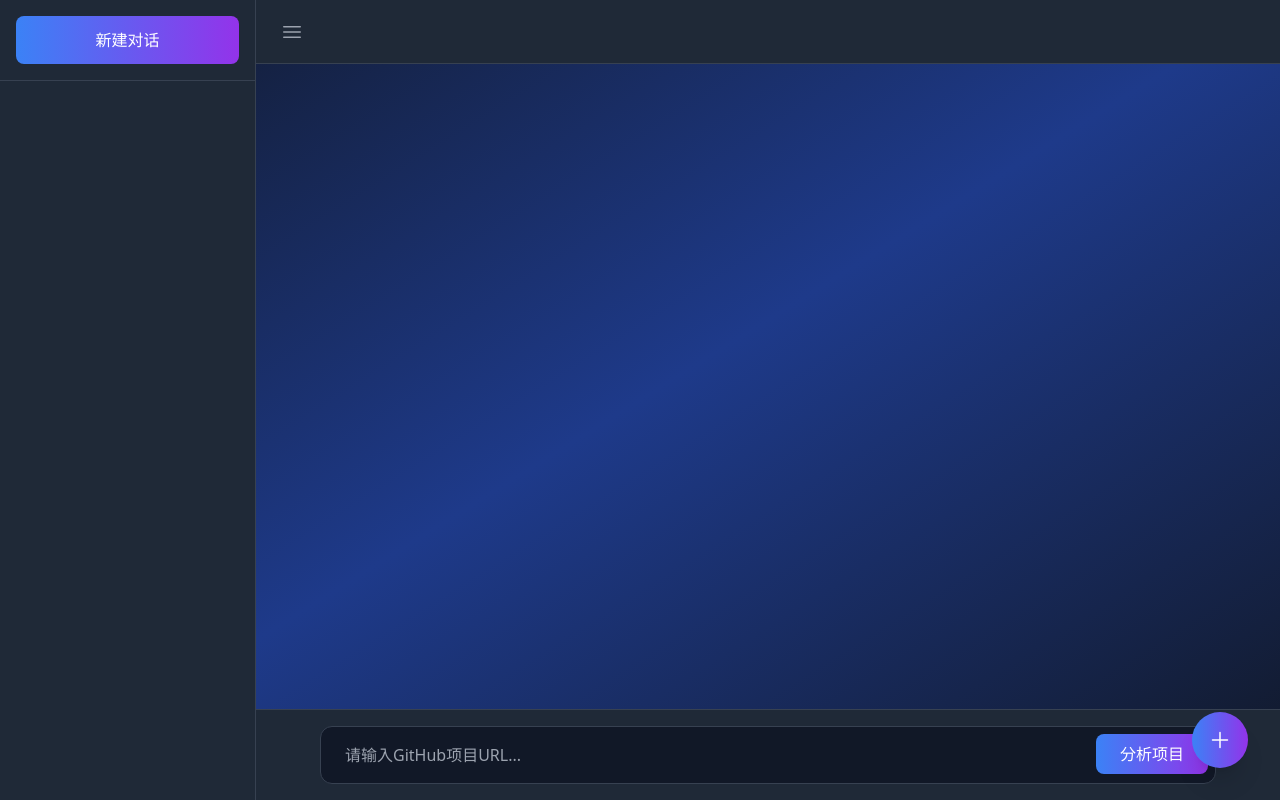
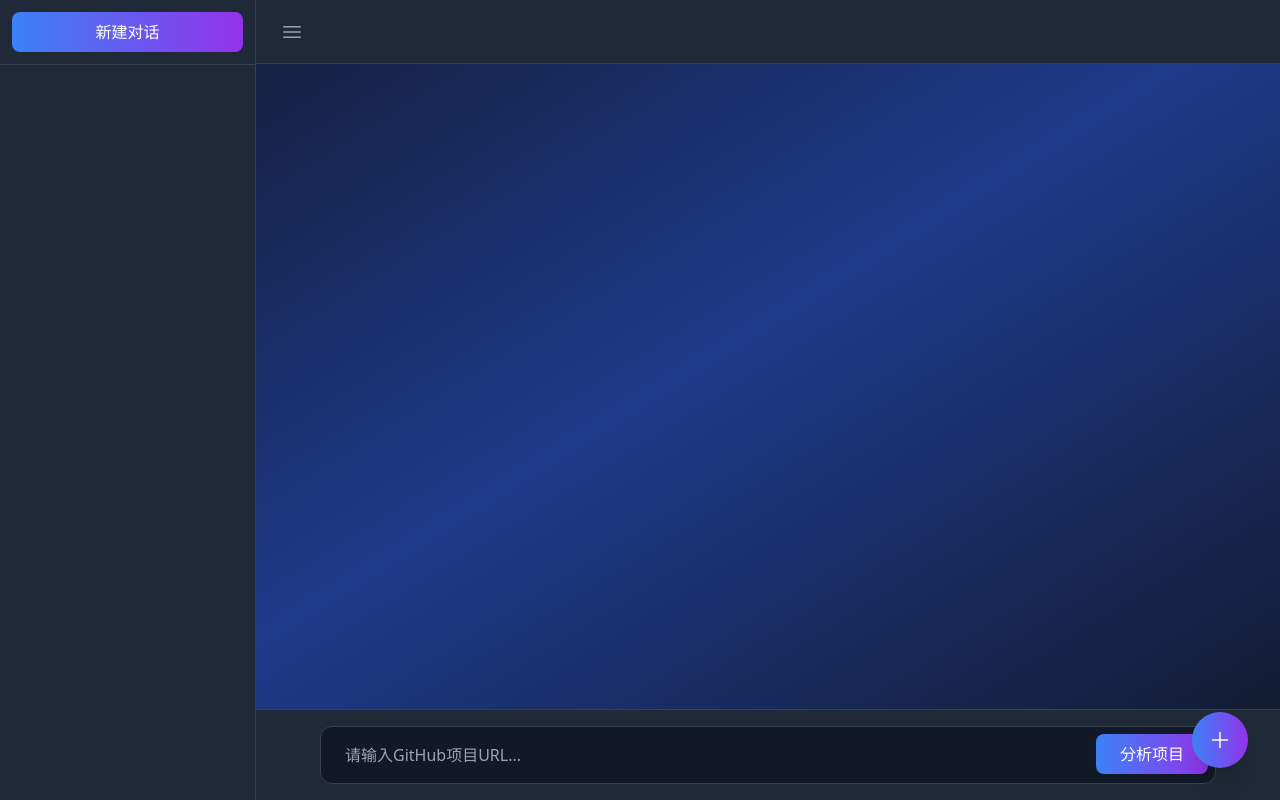
Before and after one commit to fagao-ai/chatgit, a Vue app in the folder web/: page / in a window 1280 px wide. Built offline with nearby package versions, Linux system fonts and the light colour scheme.

Commit message:
feat: :sparkles: update chat bar UI

```diff
--- a/web/src/App.vue
+++ b/web/src/App.vue
@@ -6,10 +6,10 @@
         v-if="!isSidebarCollapsed"
         class="h-full w-64 bg-gray-800 border-r border-gray-700 flex flex-col"
       >
-        <div class="p-4 border-b border-gray-700">
+        <div class="p-3 border-b border-gray-700">
           <button
             @click="startNewChat"
-            class="w-full bg-gradient-to-r from-blue-500 to-purple-600 hover:opacity-90 text-white px-4 py-3 rounded-lg transition-all"
+            class="w-full bg-gradient-to-r from-blue-500 to-purple-600 hover:opacity-90 text-white px-3 py-2 rounded-lg transition-all"
           >
             新建对话
           </button>
```
